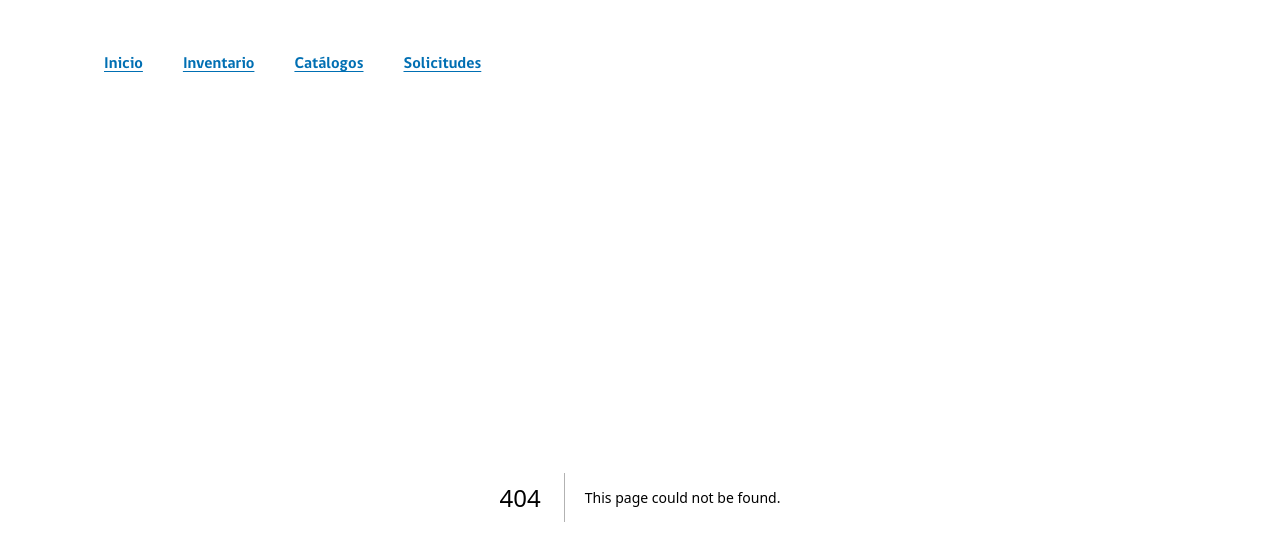
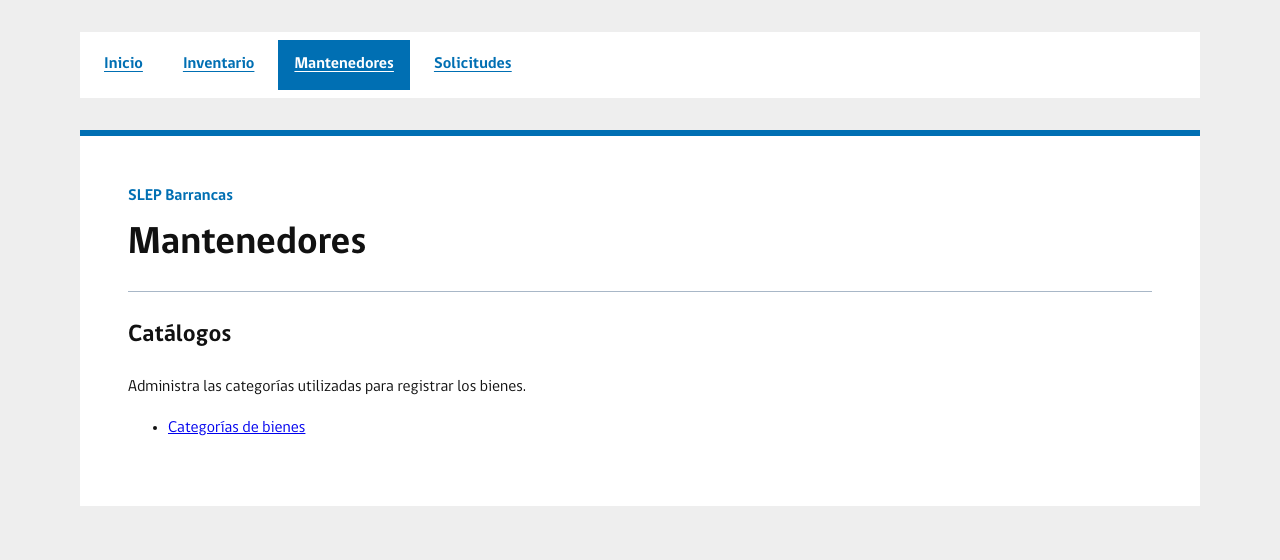
Before and after one commit to FSilva-SLEPB/inventario-barrancas, a Next.js app in the folder web/: page /mantenedores in a window 1280 px wide. Before the commit this address had no page. Shown: the top 560 px of the page. Built offline with nearby package versions, Linux system fonts and the light colour scheme.

Commit message:
Organizar categorías de bienes dentro de Mantenedores

```diff
--- a/web/src/app/globals.css
+++ b/web/src/app/globals.css
@@ -82,7 +82,7 @@ main > p {
   background: var(--color-fondo);
 }
 
-.navegacion-principal a[aria-current="page"] {
+.navegacion-principal a[aria-current] {
   background: var(--color-primario);
   color: #ffffff;
 }
--- a/web/src/app/catalogos/acciones.ts
+++ b/web/src/app/mantenedores/categorias/acciones.ts
@@ -86,7 +86,7 @@ export async function guardarCategoria(
     return fallo("No pudimos guardar los cambios. Inténtalo nuevamente.");
   }
 
-  revalidatePath("/catalogos");
+  revalidatePath("/mantenedores/categorias");
 
   return {
     resultado: "guardado",
--- a/web/src/app/catalogos/error.tsx
+++ b/web/src/app/mantenedores/categorias/error.tsx
@@ -9,7 +9,7 @@ export default function ErrorCatalogos({
     <main>
       <header>
         <p>SLEP Barrancas</p>
-        <h1>Catálogos</h1>
+        <h1>Categorías de bienes</h1>
       </header>
 
       <p role="alert">
--- /dev/null
+++ b/web/src/app/mantenedores/page.tsx
@@ -0,0 +1,29 @@
+import type { Metadata } from "next";
+import Link from "next/link";
+
+export const metadata: Metadata = {
+  title: "Mantenedores | Inventario SLEP Barrancas",
+};
+
+export default function Mantenedores() {
+  return (
+    <main>
+      <header>
+        <p>SLEP Barrancas</p>
+        <h1>Mantenedores</h1>
+      </header>
+
+      <section aria-labelledby="titulo-catalogos">
+        <h2 id="titulo-catalogos">Catálogos</h2>
+        <p>Administra las categorías utilizadas para registrar los bienes.</p>
+        <ul>
+          <li>
+            <Link href="/mantenedores/categorias">
+              Categorías de bienes
+            </Link>
+          </li>
+        </ul>
+      </section>
+    </main>
+  );
+}
--- a/web/src/components/formulario-categoria.tsx
+++ b/web/src/components/formulario-categoria.tsx
@@ -6,7 +6,7 @@ import { useActionState } from "react";
 import {
   guardarCategoria,
   type EstadoCategoria,
-} from "@/app/catalogos/acciones";
+} from "@/app/mantenedores/categorias/acciones";
 import type { CategoriaBien } from "@/lib/catalogos";
 
 export default function FormularioCategoria({
@@ -76,7 +76,7 @@ export default function FormularioCategoria({
         <button type="submit" className="boton-catalogos" disabled={pendiente}>
           {pendiente ? "Guardando…" : categoria ? "Guardar cambios" : "Crear categoría"}
         </button>
-        {categoria && <Link href="/catalogos">Finalizar edición</Link>}
+        {categoria && <Link href="/mantenedores/categorias">Finalizar edición</Link>}
       </div>
     </form>
   );
--- a/web/src/components/navegacion.tsx
+++ b/web/src/components/navegacion.tsx
@@ -6,7 +6,7 @@ import { usePathname } from "next/navigation";
 const enlaces = [
   { href: "/", texto: "Inicio" },
   { href: "/inventario", texto: "Inventario" },
-  { href: "/catalogos", texto: "Catálogos" },
+  { href: "/mantenedores", texto: "Mantenedores" },
   { href: "/solicitudes", texto: "Solicitudes" },
 ];
 
@@ -16,16 +16,22 @@ export default function Navegacion() {
   return (
     <nav className="navegacion-principal" aria-label="Principal">
       <ul>
-        {enlaces.map((enlace) => (
+        {enlaces.map((enlace) => {
+          const esPagina = rutaActual === enlace.href;
+          const esSeccion = enlace.href !== "/"
+            && rutaActual.startsWith(enlace.href + "/");
+
+          return (
             <li key={enlace.href}>
               <Link
                 href={enlace.href}
-              aria-current={rutaActual === enlace.href ? "page" : undefined}
+                aria-current={esPagina ? "page" : esSeccion ? "location" : undefined}
               >
                 {enlace.texto}
               </Link>
             </li>
-        ))}
+          );
+        })}
       </ul>
     </nav>
   );
```
Also changed, not shown: web/src/app/catalogos/page.tsx (+14 -87 lines), web/src/app/mantenedores/categorias/page.tsx (added, +96 -0 lines), 1 other file (tests, documents, lock files or other folders). Lines whose indentation alone changed are shown as unchanged.
